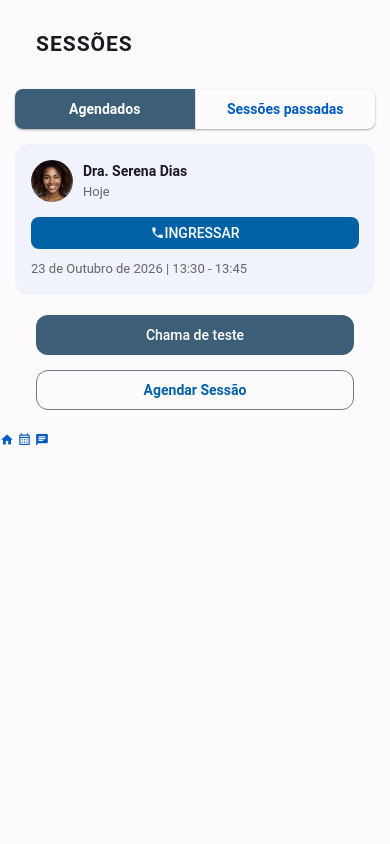
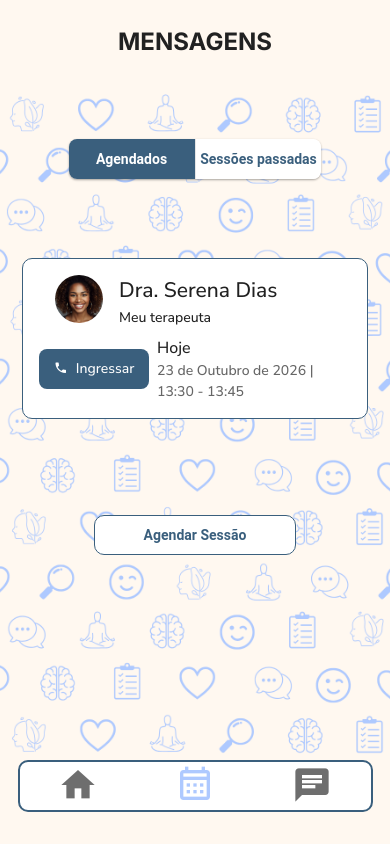
Before and after one commit to Git-Eduardo-Henrique/ClearMind_App, a website: page Clearmind/www/sessoes.html in a window 390 px wide. Drawn offline with Linux system fonts and the light colour scheme; some packages are replaced by stand-ins of ours.

Commit message:
agendamento_v0.1

```diff
--- /dev/null
+++ b/Clearmind/www/css/agendamento.css
@@ -0,0 +1,156 @@
+@import url(main.css);
+
+/* ===== BACKGROUND ===== */
+.page_agendamento {
+    display: flex;
+    flex-direction: column;
+    align-items: center;
+    justify-content: center;
+
+    gap: 4rem;
+
+    background-image: url('../img/fundo_app.png');
+    background-size: cover;
+    background-position: center;
+    background-repeat: no-repeat;
+    height: 100vh;
+}
+
+/* navbar */
+.navbar_perfil_fundo_agenda  {
+    background-color: #ffffff;
+}
+
+.nav_titulo_agenda {
+  position: absolute;
+  left: 50%;
+  transform: translateX(-50%);
+  text-align: center;
+
+  font-size: 1.2rem;
+  font-weight: bold;
+  color: var(--dark_blue);
+}
+
+.nav_icone_agenda {
+  font-size: 28px;
+  color: var(--dark_blue);
+}
+
+/* calendario */
+
+.calendar-container {
+  background: #fffaf3;
+  padding: 16px;
+  border-radius: 12px;
+  margin: 16px;
+}
+
+.calendar-title {
+  font-size: 14px;
+  font-weight: 600;
+  margin-bottom: 12px;
+  color: #000;
+}
+
+/* cabeçalho do calendário */
+.calendar-header {
+  background: transparent !important;
+  color: var(--dark_blue);
+  border: none;
+}
+
+/* centralizar mês e ano */
+.calendar-header .calendar-month-year {
+  font-weight: bold;
+  font-size: 1rem;
+}
+
+/* dias clicáveis */
+.calendar-day {
+  font-size: 14px;
+}
+
+#calendar-inline .calendar-day-selected {
+  box-shadow: 0 4px 8px rgba(0,0,0,0.15);
+}
+
+#calendar-inline {
+  width: 100%;
+  max-width: 320px;
+  margin: 0 auto;
+}
+
+/* grid mais espaçada */
+#calendar-inline .calendar-days {
+  gap: 6px;
+}
+
+/* dias quadrados e maiores */
+#calendar-inline .calendar-day {
+  width: 40px;
+  height: 40px;
+  line-height: 40px;
+
+  font-size: 14px;
+  border-radius: 8px; /* menos redondo */
+}
+
+#calendar-inline .calendar-week-header {
+  margin-bottom: 8px;
+}
+
+#calendar-inline .calendar-week-header span {
+  font-size: 12px;
+  font-weight: bold;
+  color: var(--dark_blue);
+}
+
+.calendar-container {
+  background: #fffaf3;
+  padding: 20px;
+  border-radius: 16px;
+  width: 90%;
+  max-width: 360px;
+}
+
+
+/* card */
+.div_msg {
+    width: 90%;
+}
+
+.custom_p_agenda {
+    font-weight: bold;
+    font-size: 1rem;
+    padding: 1rem
+}
+
+/* Estilização dos Cards */
+.card-item {
+    background: #fff;
+    border: 2px solid var(--dark_blue);
+    border-radius: 10px;
+    margin-bottom: 12px;
+    overflow: hidden;
+    list-style: none;
+
+}
+
+.card-item .item-content {
+    padding: 10px;
+}
+
+/* Avatar Redondo */
+.rounded-avatar {
+    border-radius: 50%;
+    border: 1px solid #ccc;
+}
+
+.div_agenda_full {
+    width: 100%;
+    display: flex;
+    flex-direction: column;
+    align-items: center;
+    justify-content: center
+}
--- a/Clearmind/www/css/sessoes.css
+++ b/Clearmind/www/css/sessoes.css
@@ -1,20 +1,79 @@
-/* Fundo com ícones (coloque sua imagem depois) */
-.background-pattern {
-    position: fixed;
-    top: 0;
-    left: 0;
-    width: 100%;
-    height: 100%;
-    background: url('../img/background-placeholder.png') center/cover no-repeat;
-    opacity: 0.15; /* efeito suave igual ao do mockup */
-    pointer-events: none;
+@import url(main.css);
+
+.sessoes_page{
+    display: flex;
+    flex-direction: column;
+    align-items: center;
+    justify-content: flex-start;
+
+    padding-top: 1.5rem;
+    gap: 4rem;
+
+    background-image: url('../img/fundo_app.png');
+    background-size: cover;
+    background-position: center;
+    background-repeat: no-repeat;
+    height: 100vh;
 }
 
-/* Título */
-.page-title h2 {
-    margin-left: 20px;
-    font-weight: 700;
-    letter-spacing: 1px;
+.titulo_sessoes{
+    font-weight: bold;
+    font-size: 1.5rem;
+}
+
+.sessoes_agendadas {
+    display: flex;
+    flex-direction: column;
+    align-items: center;
+
+    width: 100%;
+}
+
+.div_info_pscio_sessoes {
+    display: flex;
+    flex-direction: row;
+    gap: 1rem;
+
+    width: 100%;
+}
+
+.div_info_pscio_sessoes img {
+    width: 48px;
+    height: 48px;
+    border-radius: 50%;
+    object-fit: cover;
+
+    margin-left: 1rem;
+}
+
+.sessoes_card_ing {
+    background-color: #ffffff;
+    width: 80%;
+    border: 1px solid var(--dark_blue);
+    border-radius: 10px;
+
+    display: flex;
+    flex-direction: column;
+    justify-content: space-around;
+    align-items: center;
+    gap: 0.5rem;
+}
+
+.ingressar_sessao {
+    background-color: var(--dark_blue);
+    min-width: 110px;
+    text-align: center;
+    gap: 0.5rem;
+}
+
+.session_date {
+    font-size: 16px;
+    font-weight: 600;
+}
+
+.session_time {
+    font-size: 14px;
+    color: #666;
 }
 
 /* Tabs */
@@ -34,42 +93,10 @@
     color: white;
 }
 
-/* CARD DE SESSÃO */
-.session-card {
-    margin: 15px;
-    border-radius: 14px;
-}
-
-.session-header {
-    display: flex;
-    align-items: center;
-    gap: 10px;
-}
-
-.session-avatar {
-    width: 42px;
-    height: 42px;
-    border-radius: 50%;
-    object-fit: cover;
-}
-
-.session-name {
-    font-weight: 600;
-}
-
-.session-action {
-    margin-top: 15px;
-}
-
-.session-time {
-    margin-top: 10px;
-    color: #555;
-}
-
 /* Botões principais */
 .main-buttons {
-    margin: 20px;
     text-align: center;
+    width: 60%;
 }
 
 .chama-teste {
@@ -79,28 +106,29 @@
 }
 
 .agendar-btn {
-    border-radius: 12px;
-    font-weight: 600;
+    border: 1px solid var(--dark_blue);
+    border-radius: 10px;
+    font-weight: bold;
+    background-color: #fff;
+    color: var(--dark_blue);
 }
 
-/* Toolbar inferior */
-.main-toolbar .link {
-    font-size: 28px;
-    color: #444;
+.botao_ativado {
+    background-color: var(--dark_blue);
+    color: #fff;
 }
 
-.badge-parent {
-    position: relative;
+
+.botao_n_ativado {
+    background-color: #fff;
+    color: var(--dark_blue);
 }
 
-.badge {
-    position: absolute;
-    top: -2px;
-    right: -6px;
+.ing_infos {
+    display: flex;
+    flex-direction: row;
+    align-items: center;
+    gap: 0.5rem;
+
+    width: 100%;
 }
-
-/* Pequenos ajustes */
-.small-text {
-    font-size: 13px;
-    color: #666;
-}
--- a/Clearmind/www/js/routes.js
+++ b/Clearmind/www/js/routes.js
@@ -252,6 +252,42 @@ var app = new Framework7({
 		},
 	  }
     },
+	{
+      path: '/agendamento/',
+      url: 'agendamento.html',
+      animate: false,
+	  on: {
+		pageBeforeIn: function (event, page) {
+		// fazer algo antes da página ser exibida
+		},
+		pageAfterIn: function (event, page) {
+		// fazer algo depois da página ser exibida
+		},
+		pageInit: function (event, page) {
+		// fazer algo quando a página for inicializada
+			app.calendar.create({
+				containerEl: '#calendar-inline',
+				value: [new Date()],
+				weekHeader: true,
+				renderToolbar: function () {
+				return `
+					<div class="calendar-header">
+					<div class="calendar-month-year"></div>
+					</div>
+				`;
+				},
+				on: {
+				change: function (calendar, value) {
+					console.log('Dia clicado:', value[0]);
+				}
+				}
+			})
+		},
+		pageBeforeRemove: function (event, page) {
+		// fazer algo antes da página ser removida do DOM
+		},
+	  }
+    },
     {
       path: '/mensagens/',
       url: 'mensagens.html',
--- a/Clearmind/www/sessoes.html
+++ b/Clearmind/www/sessoes.html
@@ -19,6 +19,8 @@
     <link rel="stylesheet" href="css/materialdesignicons.min.css">
 
     <link rel="stylesheet" href="css/sessoes.css">
+    <link rel="stylesheet" href="css/main.css">
+    <link rel="stylesheet" href="css/tabbar.css">
 </head>
 
 <body>
@@ -30,57 +32,50 @@
             <!-- Initial Page, "data-name" contains page name -->
             <div data-name="sessoes" class="page">
                 <!-- Scrollable page content -->
-                <div class="page-content">
-                    <!-- Fundo ilustrado (placeholder, substitua a imagem depois) -->
-                    <div class="background-pattern"></div>
-
+                <div class="page-content sessoes_page">
                     <!-- Título -->
-                    <div class="block page-title">
-                        <h2>SESSÕES</h2>
-                    </div>
+                    <h1 class="titulo_sessoes inter_font">MENSAGENS</h1>
 
                     <!-- Tabs: Agendados / Sessões passadas -->
                     <div class="segmented segmented-raised tabs-menu">
-                        <a href="#" class="button button-active">Agendados</a>
-                        <a href="#" class="button">Sessões passadas</a>
+                        <a href="#" class="button botao_ativado">Agendados</a>
+                        <a href="#" class="button botao_n_ativado">Sessões passadas</a>
                     </div>
 
-                    <!-- CARTÃO DE SESSÃO -->
-                    <div class="card session-card">
-                        <div class="card-content card-content-padding">
-
-                            <!-- Avatar + Nome -->
-                            <div class="session-header">
-                                <img class="session-avatar" src="img/serena.png">
-                                <div class="session-info">
-                                    <div class="session-name">Dra. Serena Dias</div>
-                                    <div class="session-date small-text">Hoje</div>
+                    <!-- PRÓXIMAS SESSÕES -->
+                    <div class="sessoes_agendadas">
+                        <div class="card-content card-content-padding sessoes_card_ing">
+                            <div class="div_info_pscio_sessoes">
+                                <img src="img/serena.png" alt="serena">
+                                <div class="info_pscio_texts">
+                                    <h2 class="nunito_font">Dra. Serena Dias</h2>
+                                    <span class="nunito_font serena_span">Meu terapeuta</span>
                                 </div>
                             </div>
+                            <div class="ing_infos">
+                                <!-- Botão entrar -->
+                                <a class="button button-fill ingressar_sessao session-btn-f7 nunito_font">
+                                    <i class="mdi mdi-phone"></i>
+                                    Ingressar
+                                </a>
 
-                            <!-- Botão ingressar -->
-                            <div class="session-action">
-                                <a class="button button-fill color-blue button-small">
-                                    <i class="mdi mdi-phone"></i> INGRESSAR
-                                </a>
-                            </div>
-
-                            <!-- Horário -->
-                            <div class="session-time small-text">
-                                23 de Outubro de 2026 | 13:30 - 13:45
+                                <!-- Informações -->
+                                <div>
+                                    <div class="session_date nunito_font">Hoje</div>
+                                    <div class="session_time nunito_font">23 de Outubro de 2026 | 13:30 - 13:45</div>
+                                </div>
                             </div>
                         </div>
                     </div>
 
                     <!-- Botões principais -->
                     <div class="block main-buttons">
-                        <a class="button button-fill color-blue chama-teste">Chama de teste</a>
-                        <a class="button button-outline color-blue agendar-btn">Agendar Sessão</a>
+                        <a class="button agendar-btn" href="/agendamento/">Agendar Sessão</a>
                     </div>
 
                     <div class="div_tab_bar_home">
-                        <a href="/home/"><i class="mdi mdi-home tab_icons_current"></i></a>
-                        <a href=""><i class="mdi mdi-calendar-month-outline tab_icons"></i></a>
+                        <a href="/home/"><i class="mdi mdi-home tab_icons"></i></a>
+                        <a href=""><i class="mdi mdi-calendar-month-outline tab_icons_current"></i></a>
                         <a href="/mensagens/"><i class="mdi mdi-message-text tab_icons"></i></a>
                     </div>
 
```
Also changed, not shown: Clearmind/www/agendamento.html (added, +89 -0 lines), Clearmind/www/chat_page.html (added, +46 -0 lines), Clearmind/www/inicio.html (+3 -1 lines), Clearmind/www/veri_psico.html (+1 -1 lines).
